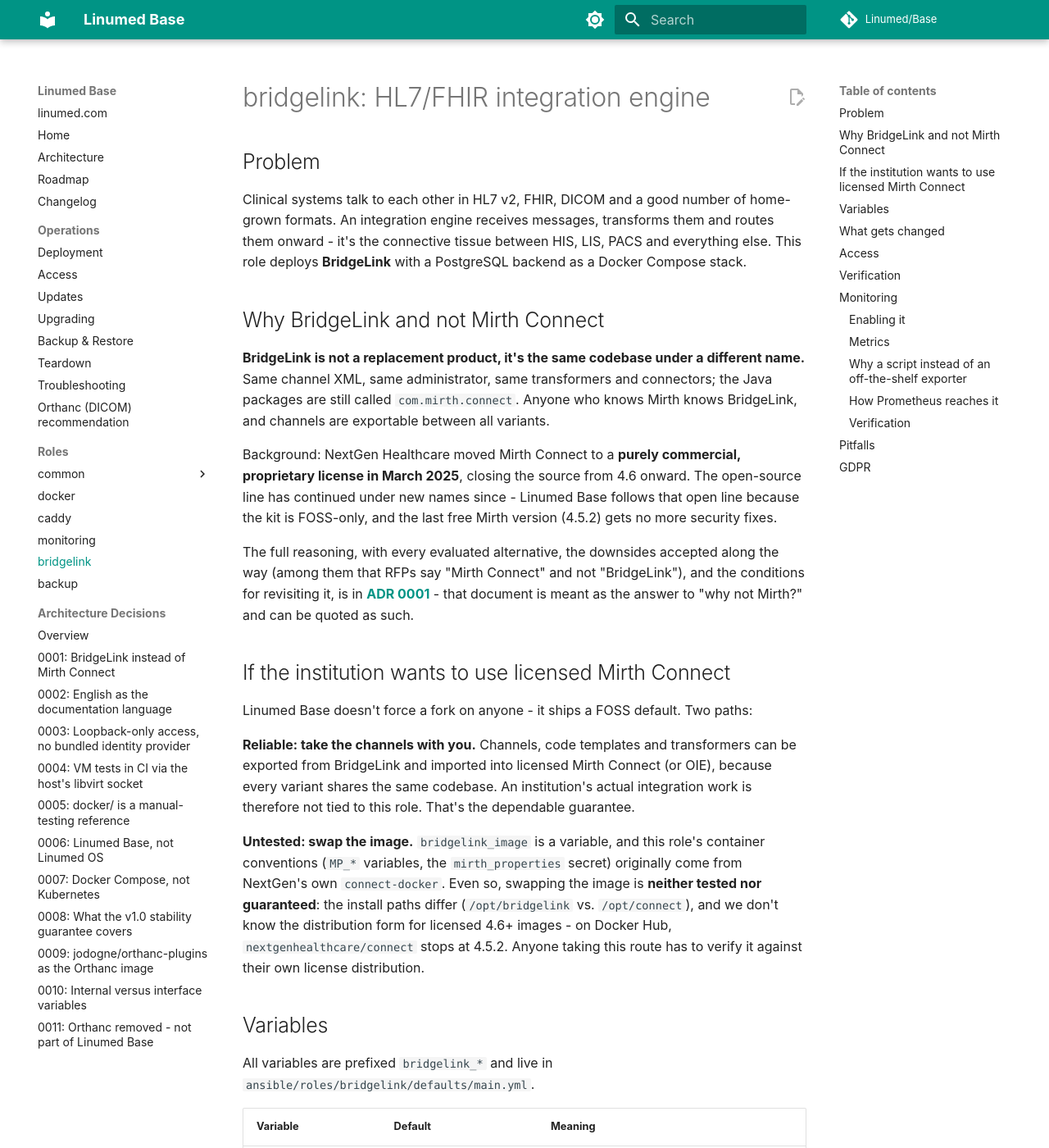
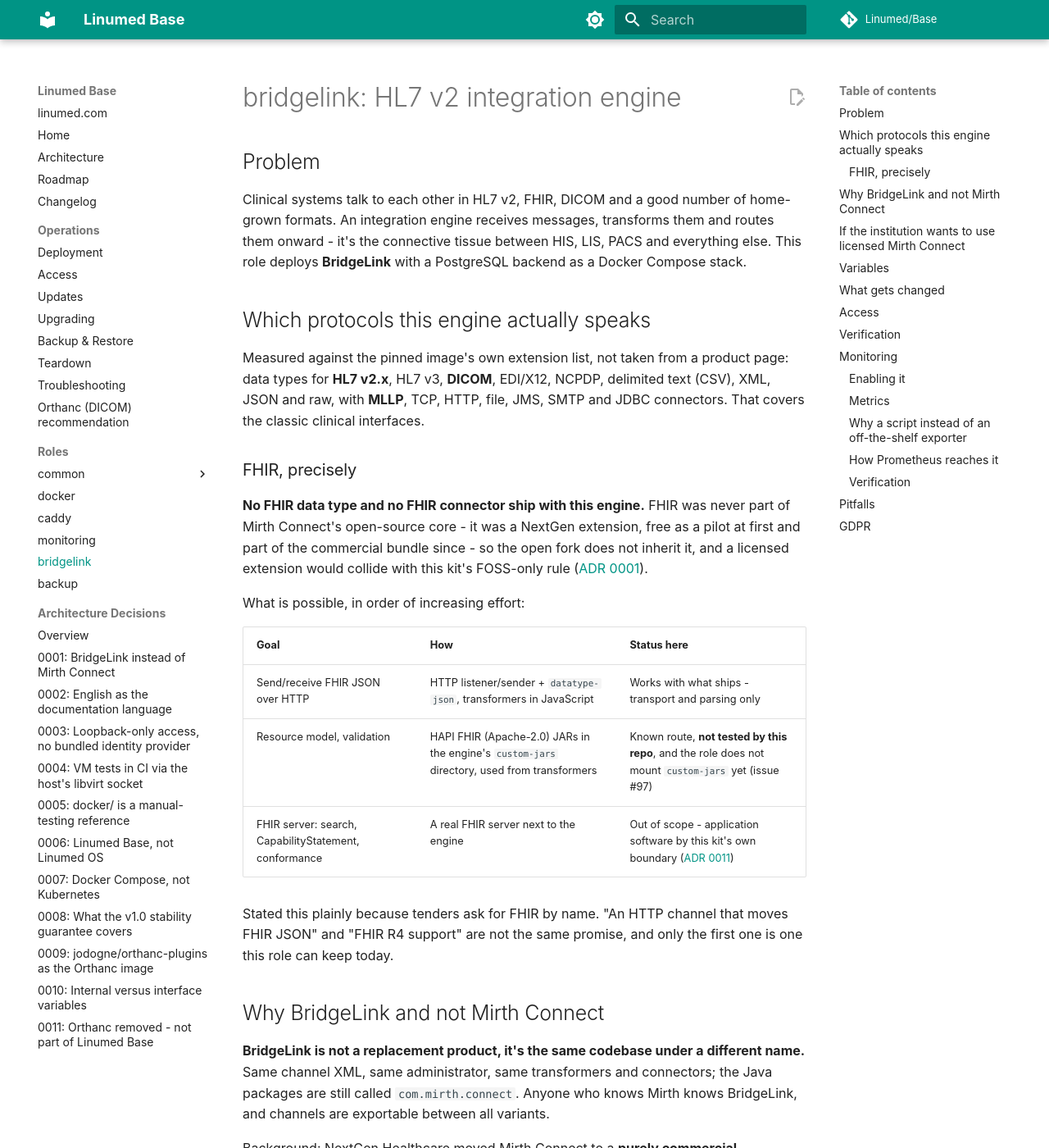
Before and after one commit to Linumed/Base, an MkDocs documentation site: the page built from docs/roles/bridgelink.md, in a window 1280 px wide and 1400 px high. Shown: the whole window at 82% size. Built offline with MkDocs 1.6.1 and Material for MkDocs 9.7.7, drawn with Linux system fonts in a browser that asks for light colours; comment, search, counter and statistics services are not loaded; some of the changed text lies outside the part shown.

Commit message:
Docs: FHIR-Zusage auf das reduziert, was das Image liefert (#97)
Das gepinnte BridgeLink-Image enthaelt keinen FHIR-Datentyp und keinen
FHIR-Connector; gemessen an der Extension-Liste des Images. Rollen-Doku
erklaert stattdessen die drei moeglichen Wege, galaxy_tag fhir entfernt.

```diff
--- a/docs/roles/bridgelink.md
+++ b/docs/roles/bridgelink.md
@@ -1,4 +1,4 @@
-# bridgelink: HL7/FHIR integration engine
+# bridgelink: HL7 v2 integration engine
 
 ## Problem
 
@@ -6,6 +6,33 @@
 home-grown formats. An integration engine receives messages, transforms them and routes
 them onward - it's the connective tissue between HIS, LIS, PACS and everything else.
 This role deploys **BridgeLink** with a PostgreSQL backend as a Docker Compose stack.
+
+## Which protocols this engine actually speaks
+
+Measured against the pinned image's own extension list, not taken from a
+product page: data types for **HL7 v2.x**, HL7 v3, **DICOM**, EDI/X12, NCPDP,
+delimited text (CSV), XML, JSON and raw, with **MLLP**, TCP, HTTP, file, JMS, SMTP
+and JDBC connectors. That covers the classic clinical interfaces.
+
+### FHIR, precisely
+
+**No FHIR data type and no FHIR connector ship with this engine.** FHIR was never part
+of Mirth Connect's open-source core - it was a NextGen extension, free as a pilot at
+first and part of the commercial bundle since - so the open fork does not inherit it,
+and a licensed extension would collide with this kit's FOSS-only rule ([ADR
+0001](../adr/0001-bridgelink-statt-mirth-connect.md)).
+
+What is possible, in order of increasing effort:
+
+| Goal | How | Status here |
+|---|---|---|
+| Send/receive FHIR JSON over HTTP | HTTP listener/sender + `datatype-json`, transformers in JavaScript | Works with what ships - transport and parsing only |
+| Resource model, validation | HAPI FHIR (Apache-2.0) JARs in the engine's `custom-jars` directory, used from transformers | Known route, **not tested by this repo**, and the role does not mount `custom-jars` yet (issue #97) |
+| FHIR server: search, CapabilityStatement, conformance | A real FHIR server next to the engine | Out of scope - application software by this kit's own boundary ([ADR 0011](../adr/0011-orthanc-removed-not-part-of-base.md)) |
+
+Stated this plainly because tenders ask for FHIR by name. "An HTTP channel that moves
+FHIR JSON" and "FHIR R4 support" are not the same promise, and only the first one is
+one this role can keep today.
 
 ## Why BridgeLink and not Mirth Connect
 
@@ -309,4 +336,5 @@
   that's the difference between "securing infrastructure" and "processing health data" -
   plan encryption and retention accordingly.
 - **No channel is pre-configured**, so no data flows immediately after deployment.
-  Processing only begins with the first channel.
+  Processing only begins with the first channel. What `site.yml` leaves behind is an
+  integration engine, not an integration.
```
Also changed, not shown: ARCHITECTURE.md (+17 -3 lines), CHANGELOG.md (+15 -0 lines), CONVENTIONS.md (+2 -2 lines), README.md (+2 -2 lines), ansible/roles/bridgelink/README.md (+3 -2 lines), docs/index.md (+1 -1 lines), 1 other file.
